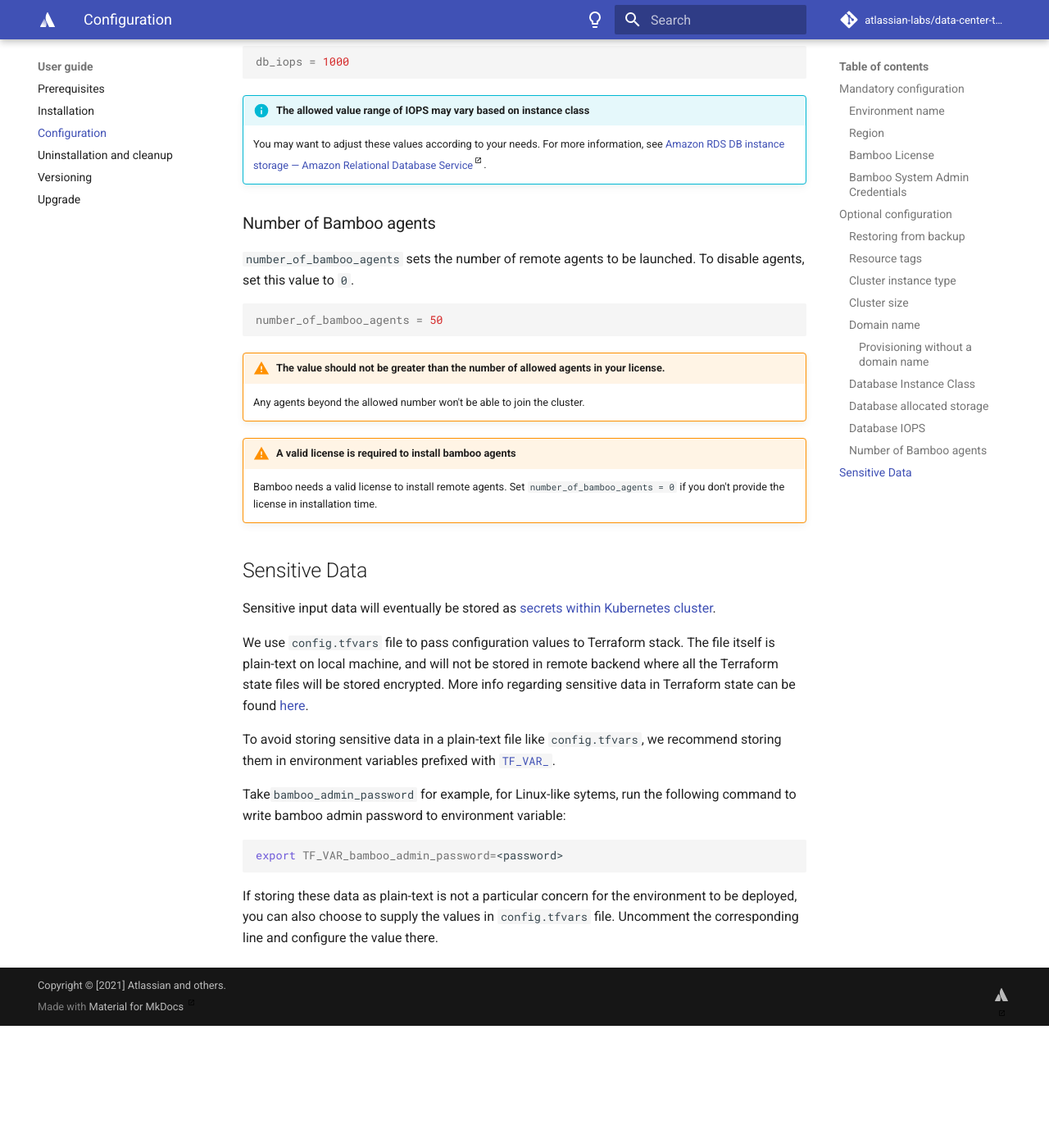
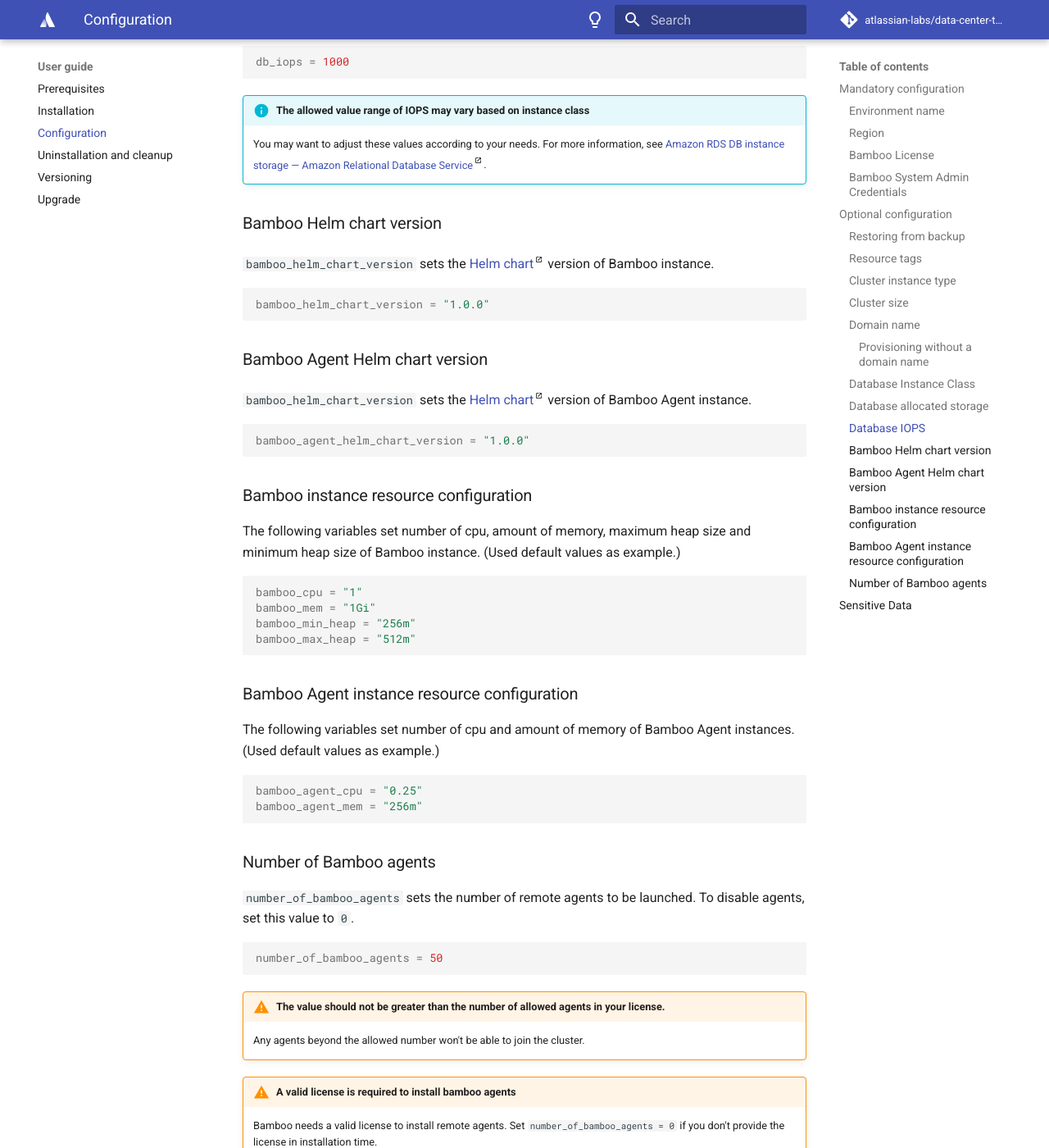
Before and after one commit to atlassian-labs/data-center-terraform, an MkDocs documentation site: the page built from docs/docs/userguide/CONFIGURATION.md, in a window 1280 px wide and 1400 px high, scrolled down 5380 px. Shown: the whole window at 82% size. Built offline with MkDocs 1.6.1 and Material for MkDocs 9.7.7, drawn with Linux system fonts in a browser that asks for light colours; comment, search, counter and statistics services are not loaded; before the commit the page ends 6634 px from its top, so only the background shows below that.

Commit message:
TFKUBE-232: Added variables to CONFIGURATION.md.

````diff
--- a/docs/docs/userguide/CONFIGURATION.md
+++ b/docs/docs/userguide/CONFIGURATION.md
@@ -219,6 +219,42 @@
 !!! info "The allowed value range of IOPS may vary based on instance class"
     You may want to adjust these values according to your needs. For more information, see [Amazon RDS DB instance storage — Amazon Relational Database Service](https://docs.aws.amazon.com/AmazonRDS/latest/UserGuide/CHAP_Storage.html){.external}.
 
+### Bamboo Helm chart version
+
+`bamboo_helm_chart_version` sets the [Helm chart](https://github.com/atlassian/data-center-helm-charts){.external} version of Bamboo instance.
+
+```terraform
+bamboo_helm_chart_version = "1.0.0"
+```
+
+### Bamboo Agent Helm chart version
+
+`bamboo_helm_chart_version` sets the [Helm chart](https://github.com/atlassian/data-center-helm-charts){.external} version of Bamboo Agent instance.
+
+```terraform
+bamboo_agent_helm_chart_version = "1.0.0"
+```
+
+### Bamboo instance resource configuration
+
+The following variables set number of cpu, amount of memory, maximum heap size and minimum heap size of Bamboo instance. (Used default values as example.)
+
+```terraform
+bamboo_cpu = "1"
+bamboo_mem = "1Gi"
+bamboo_min_heap = "256m"
+bamboo_max_heap = "512m"
+```
+
+### Bamboo Agent instance resource configuration
+
+The following variables set number of cpu and amount of memory of Bamboo Agent instances. (Used default values as example.)
+
+```terraform
+bamboo_agent_cpu = "0.25"
+bamboo_agent_mem = "256m"
+```
+
 ### Number of Bamboo agents
 
 `number_of_bamboo_agents` sets the number of remote agents to be launched. To disable agents, set this value to `0`.
````
